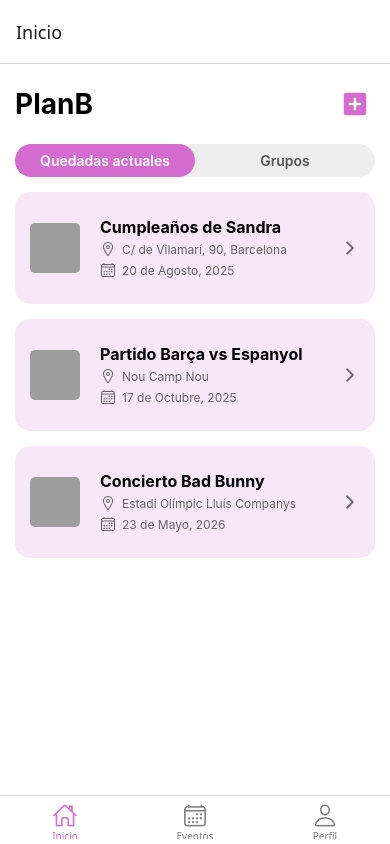
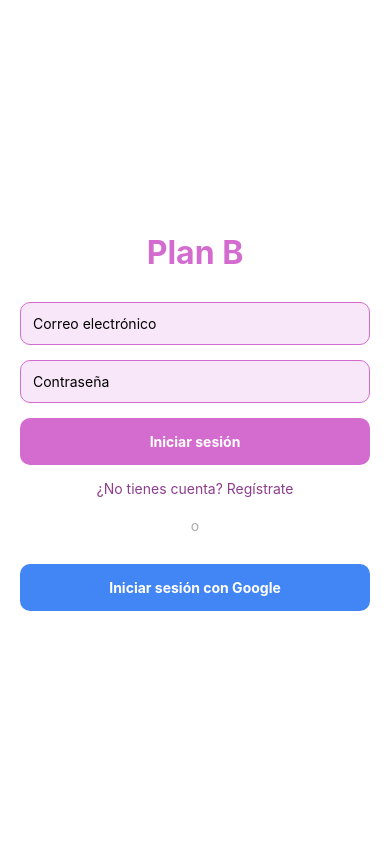
Before and after one commit to rogerguinon/plan-b, a React Native app: screen / in a window 390 px wide. Built offline with nearby package versions, Linux system fonts and the light colour scheme; grey boxes are pictures that could not be loaded; what expo-auth-session, react-native-calendars would draw is missing.

Commit message:
inicio en login

```diff
--- a/App.js
+++ b/App.js
@@ -21,7 +21,7 @@ export default function App() {
     // Envuelve toda la navegación con el provider
     <EventProvider>
       <NavigationContainer>
-        <Stack.Navigator initialRouteName="Main">
+        <Stack.Navigator initialRouteName="Login">
           <Stack.Screen name="Login" component={LoginScreen} options={{ headerShown: false }}/>
           <Stack.Screen name="Register" component={RegisterScreen} options={{ headerShown: false }}/>
           <Stack.Screen name="Main" component={AppTabs} options={{ headerShown: false, title: 'Inicio'}}/>
```
